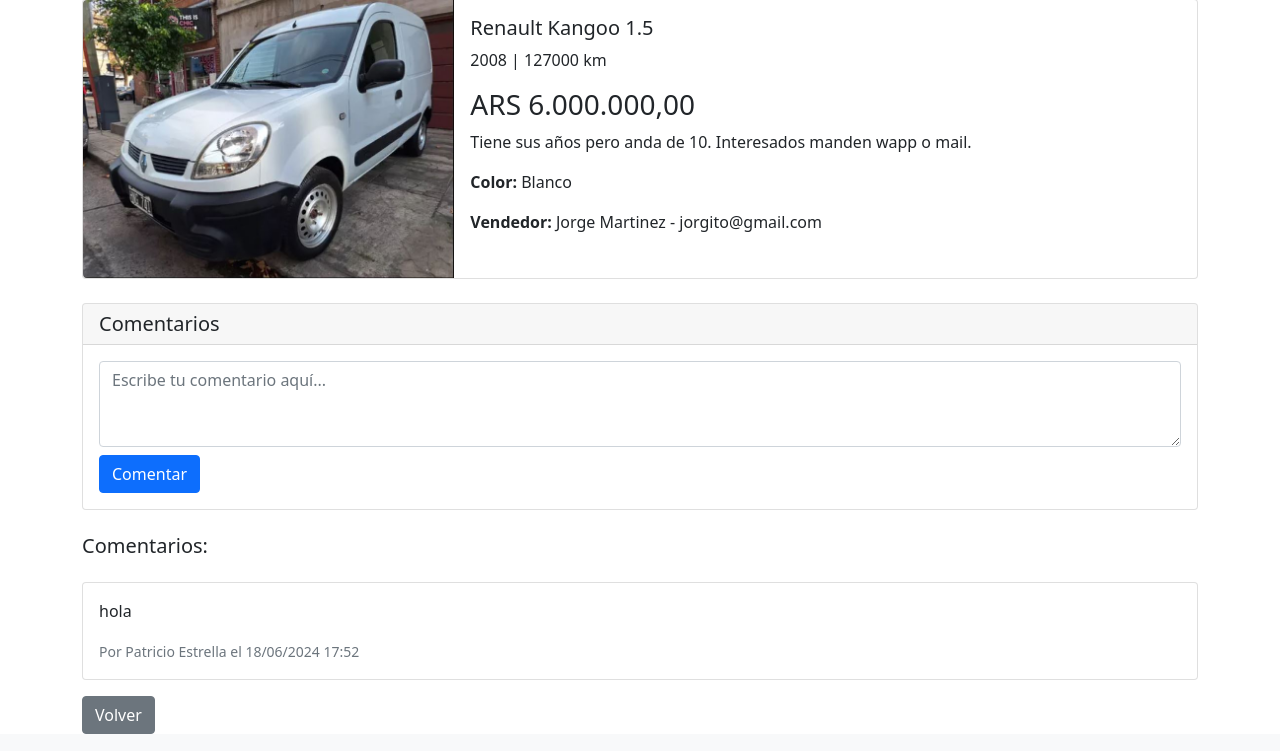
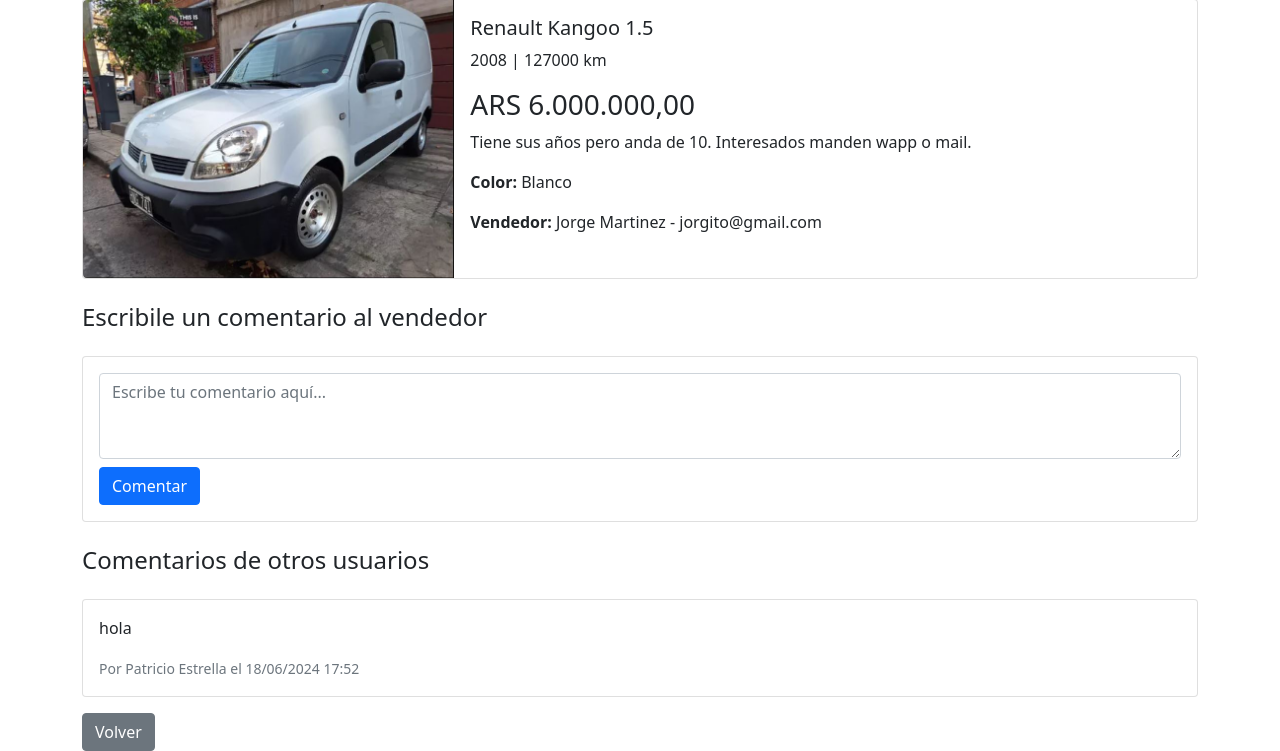
Before and after one commit to NicoColla/ultima_entrega, a Django app: page /mercado/publicacion/2/ in a window 1280 px wide. Shown: the part 137-888 px from the top of the page. Run offline with Django 5.2, Linux system fonts and the light colour scheme; a user stored in the database is signed in; data comes from the database, SQL or seed files in the repository; data that the repository does not hold is empty; some libraries are stand-ins or nearby versions.

Commit message:
upgrade-comentarios

```diff
--- a/mercado/templates/barra/publicacion/caja_comentarios.html
+++ b/mercado/templates/barra/publicacion/caja_comentarios.html
@@ -1,5 +1,6 @@
-<div class="card my-4">
-    <h5 class="card-header">Comentarios</h5>
+<div class="mt-4">
+    <h4 class="mb-4">Escribile un comentario al vendedor</h4>
+    <div class="card mb-4">
         <div class="card-body">
             {% if user.is_authenticated %}
             <form method="post" action="{% url 'mercado:agregar_comentario' publicacion.id %}">
@@ -14,9 +15,10 @@
             {% endif %}
         </div>
     </div>
+</div>
 
 <div class="mt-4">
-    <h5 class="mb-4">Comentarios:</h5>
+    <h4 class="mb-4">Comentarios de otros usuarios</h4>
     {% for comentario in comentarios %}
     <div class="card mb-3">
         <div class="card-body">
--- a/mercado/views.py
+++ b/mercado/views.py
@@ -51,7 +51,7 @@ def borrar_publicacion(request, publicacion_id):
 @login_required
 def ver_publicacion(request, publicacion_id):
     publicacion = get_object_or_404(VentaVehiculo, id=publicacion_id)
-    comentarios = publicacion.comentarios.all() #Acá me aparece un error en comentarios pero por alguna razón el codigo funciona bien.
+    comentarios = publicacion.comentarios.all() # type: ignore
     form = ComentarioForm()
 
     return render(request, 'barra/publicacion/ver_publicacion.html', {
@@ -83,7 +83,7 @@ def responder_comentario(request, comentario_id):
     comentario = get_object_or_404(Comentario, id=comentario_id)
     publicacion = comentario.publicacion
     if request.user != publicacion.vendedor:
-        return redirect('mercado:ver_publicacion', publicacion_id=publicacion.id)
+        return redirect('mercado:ver_publicacion', publicacion_id=publicacion.id) # type: ignore
 
     if request.method == 'POST':
         form = RespuestaForm(request.POST)
@@ -91,7 +91,7 @@ def responder_comentario(request, comentario_id):
             respuesta = form.save(commit=False)
             respuesta.comentario = comentario
             respuesta.save()
-            return redirect('mercado:ver_publicacion', publicacion_id=publicacion.id)
+            return redirect('mercado:ver_publicacion', publicacion_id=publicacion.id) # type: ignore
 
     form = RespuestaForm()
     return render(request, 'barra/publicacion/respuesta.html', {
```
Lines whose indentation alone changed are shown as unchanged.
